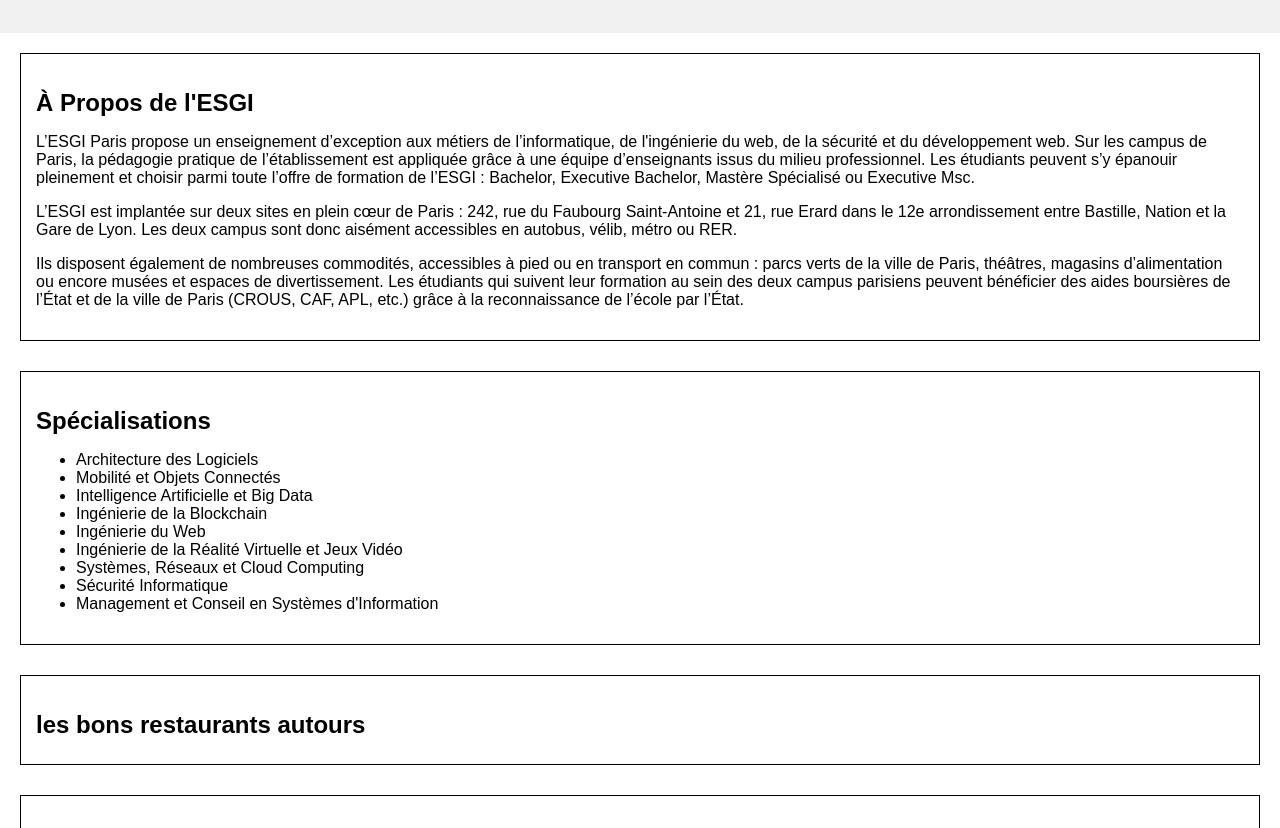
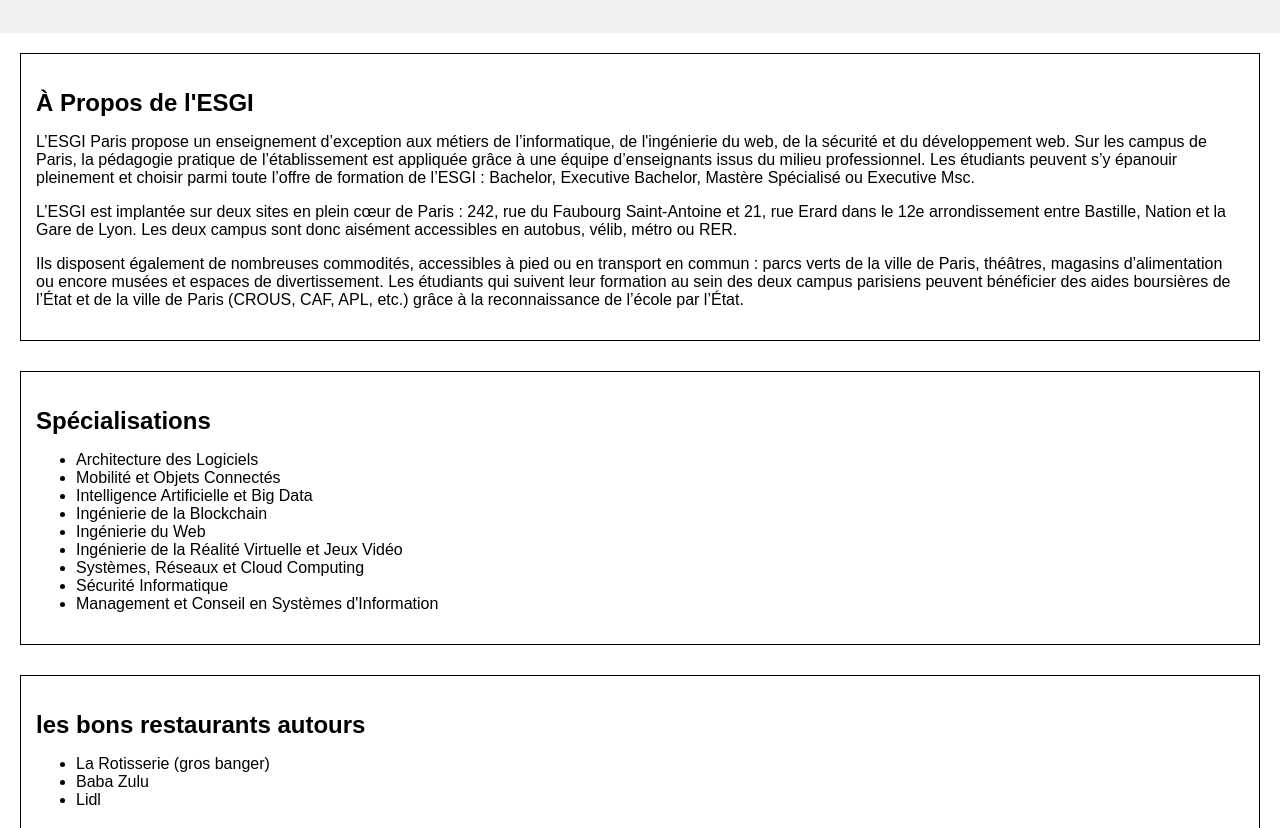
Before and after one commit to KeymZ-Development/GitProject, a plain HTML site: page index.html in a window 1280 px wide. Shown: the part 121-949 px from the top of the page. Drawn offline with Linux system fonts and the light colour scheme.

Commit message:
Add restaurants in resto section in index.html

```diff
--- a/index.html
+++ b/index.html
@@ -38,6 +38,11 @@
 
     <section id="resto">
       <h2> les bons restaurants autours</h2>
+      <ul>
+        <li>La Rotisserie (gros banger)</li>
+        <li>Baba Zulu</li>
+        <li>Lidl</li>
+      </ul>
     </section>
 
 
```
